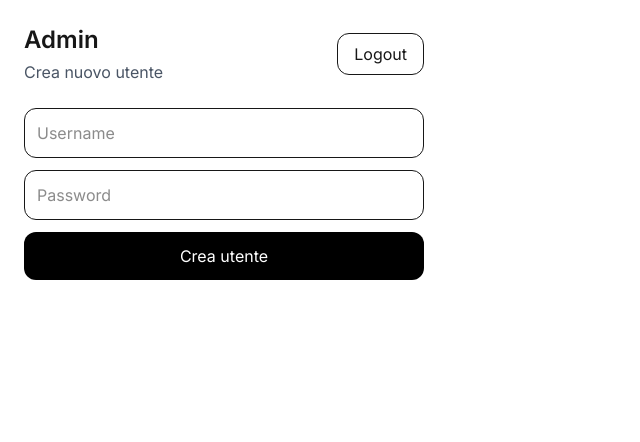
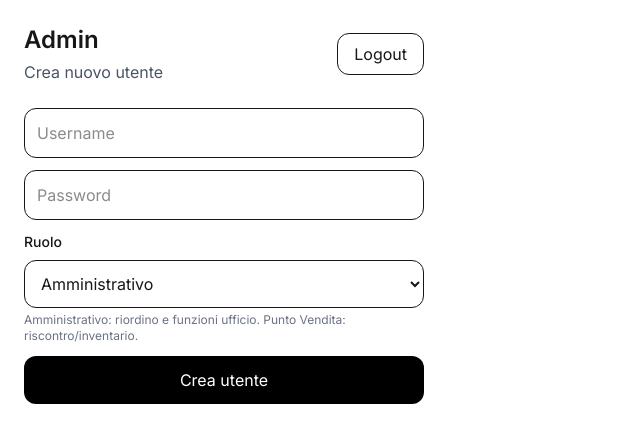
Before and after one commit to tamcri/riordino-bar, a Next.js app: page /admin in a window 1280 px wide. Shown: the top 442 px of the page, without its empty margins (0-640 px from the left). Built offline with nearby package versions, Linux system fonts and the light colour scheme.

Commit message:
Aggiunta ruolo Punto Vendita e pagina dedicata

```diff
--- a/app/admin/page.tsx
+++ b/app/admin/page.tsx
@@ -2,12 +2,16 @@
 
 import { useState } from "react";
 import { useRouter } from "next/navigation";
+
+type CreateRole = "amministrativo" | "punto_vendita";
 
 export default function AdminPage() {
   const router = useRouter();
 
   const [username, setUsername] = useState("");
   const [password, setPassword] = useState("");
+  const [role, setRole] = useState<CreateRole>("amministrativo"); // ✅ default sensato
+
   const [msg, setMsg] = useState<string | null>(null);
   const [loading, setLoading] = useState(false);
 
@@ -25,7 +29,7 @@ export default function AdminPage() {
       const res = await fetch("/api/users/create", {
         method: "POST",
         headers: { "content-type": "application/json" },
-        body: JSON.stringify({ username, password }),
+        body: JSON.stringify({ username, password, role }), // ✅ invio ruolo
       });
 
       const json = await res.json();
@@ -36,7 +40,7 @@ export default function AdminPage() {
 
       setUsername("");
       setPassword("");
-      setMsg("Utente creato con successo");
+      setMsg(`Utente creato con successo (${role === "amministrativo" ? "Amministrativo" : "Punto Vendita"})`);
     } finally {
       setLoading(false);
     }
@@ -50,10 +54,7 @@ export default function AdminPage() {
           <p className="text-gray-600 mt-1">Crea nuovo utente</p>
         </div>
 
-        <button
-          onClick={logout}
-          className="rounded-xl border px-4 py-2 hover:bg-gray-50"
-        >
+        <button onClick={logout} className="rounded-xl border px-4 py-2 hover:bg-gray-50">
           Logout
         </button>
       </div>
@@ -65,6 +66,7 @@ export default function AdminPage() {
           value={username}
           onChange={(e) => setUsername(e.target.value)}
         />
+
         <input
           className="w-full rounded-xl border p-3"
           placeholder="Password"
@@ -72,6 +74,22 @@ export default function AdminPage() {
           value={password}
           onChange={(e) => setPassword(e.target.value)}
         />
+
+        {/* ✅ dropdown ruolo */}
+        <div>
+          <label className="block text-sm font-medium mb-2">Ruolo</label>
+          <select
+            className="w-full rounded-xl border p-3 bg-white"
+            value={role}
+            onChange={(e) => setRole(e.target.value as CreateRole)}
+          >
+            <option value="amministrativo">Amministrativo</option>
+            <option value="punto_vendita">Punto Vendita</option>
+          </select>
+          <p className="text-xs text-gray-500 mt-1">
+            Amministrativo: riordino e funzioni ufficio. Punto Vendita: riscontro/inventario.
+          </p>
+        </div>
 
         <button
           className="w-full rounded-xl bg-black text-white p-3 disabled:opacity-60"
--- a/app/api/auth/login/route.ts
+++ b/app/api/auth/login/route.ts
@@ -2,6 +2,22 @@ import { NextResponse } from "next/server";
 import bcrypt from "bcryptjs";
 import { supabaseAdmin } from "@/lib/supabaseAdmin";
 import { COOKIE_NAME, makeSessionValue } from "@/lib/auth";
+
+type AppRole = "admin" | "amministrativo" | "punto_vendita";
+
+function normalizeRole(role: unknown): AppRole | null {
+  const r = String(role ?? "").trim().toLowerCase();
+  if (r === "admin") return "admin";
+  if (r === "amministrativo") return "amministrativo";
+  if (r === "punto_vendita") return "punto_vendita";
+  return null;
+}
+
+function roleHome(role: AppRole): string {
+  if (role === "admin") return "/admin";
+  if (role === "amministrativo") return "/user"; // riordino
+  return "/pv"; // punto vendita (inventario) - lo faremo dopo
+}
 
 export async function POST(req: Request) {
   const { username, password } = await req.json();
@@ -17,15 +33,29 @@ export async function POST(req: Request) {
     .limit(1);
 
   if (error) return NextResponse.json({ ok: false, error: error.message }, { status: 500 });
-  if (!data || data.length === 0) return NextResponse.json({ ok: false, error: "Utente non trovato" }, { status: 401 });
+  if (!data || data.length === 0)
+    return NextResponse.json({ ok: false, error: "Utente non trovato" }, { status: 401 });
 
   const user = data[0];
   const ok = await bcrypt.compare(password, user.password_hash);
   if (!ok) return NextResponse.json({ ok: false, error: "Password errata" }, { status: 401 });
 
-  const sessionValue = makeSessionValue({ username: user.username, role: user.role });
+  const role = normalizeRole(user.role);
+  if (!role) {
+    return NextResponse.json(
+      { ok: false, error: "Ruolo utente non valido. Contatta l'amministratore." },
+      { status: 500 }
+    );
+  }
 
-  const res = NextResponse.json({ ok: true, role: user.role });
+  const sessionValue = makeSessionValue({ username: user.username, role });
+
+  const res = NextResponse.json({
+    ok: true,
+    role,
+    redirectTo: roleHome(role), // ✅ utile per il client
+  });
+
   res.cookies.set({
     name: COOKIE_NAME,
     value: sessionValue,
--- a/app/api/users/create/route.ts
+++ b/app/api/users/create/route.ts
@@ -2,6 +2,20 @@ import { NextResponse } from "next/server";
 import bcrypt from "bcryptjs";
 import { supabaseAdmin } from "@/lib/supabaseAdmin";
 import { COOKIE_NAME, parseSessionValue } from "@/lib/auth";
+
+type CreateUserBody = {
+  username?: string;
+  password?: string;
+  role?: "amministrativo" | "punto_vendita";
+};
+
+function normalizeRole(role?: string): "amministrativo" | "punto_vendita" | null {
+  if (!role) return null;
+  const r = String(role).trim().toLowerCase();
+  if (r === "amministrativo") return "amministrativo";
+  if (r === "punto_vendita") return "punto_vendita";
+  return null;
+}
 
 export async function POST(req: Request) {
   const cookie = req.headers.get("cookie") || "";
@@ -16,10 +30,23 @@ export async function POST(req: Request) {
     return NextResponse.json({ ok: false, error: "Non autorizzato" }, { status: 401 });
   }
 
-  const { username, password } = await req.json();
+  const body = (await req.json()) as CreateUserBody;
+  const username = body.username?.trim();
+  const password = body.password;
+  const role = normalizeRole(body.role);
 
   if (!username || !password) {
-    return NextResponse.json({ ok: false, error: "Username e password obbligatori" }, { status: 400 });
+    return NextResponse.json(
+      { ok: false, error: "Username e password obbligatori" },
+      { status: 400 }
+    );
+  }
+
+  if (!role) {
+    return NextResponse.json(
+      { ok: false, error: "Ruolo non valido. Usa: amministrativo o punto_vendita." },
+      { status: 400 }
+    );
   }
 
   const password_hash = await bcrypt.hash(password, 10);
@@ -27,7 +54,7 @@ export async function POST(req: Request) {
   const { error } = await supabaseAdmin.from("app_users").insert({
     username,
     password_hash,
-    role: "user",
+    role, // ✅ ora lo salviamo davvero
   });
 
   if (error) {
--- /dev/null
+++ b/app/pv/page.tsx
@@ -0,0 +1,48 @@
+"use client";
+
+import { useRouter } from "next/navigation";
+
+export default function PuntoVenditaPage() {
+  const router = useRouter();
+
+  async function logout() {
+    await fetch("/api/auth/logout", { method: "POST" });
+    router.push("/login");
+  }
+
+  return (
+    <main className="p-6 max-w-4xl">
+      <div className="flex items-center justify-between">
+        <div>
+          <h1 className="text-2xl font-semibold">Punto Vendita</h1>
+          <p className="text-gray-600 mt-1">
+            Sezione dedicata al riscontro merce e all’inventario.
+          </p>
+        </div>
+
+        <button
+          onClick={logout}
+          className="rounded-xl border px-4 py-2 hover:bg-gray-50"
+        >
+          Logout
+        </button>
+      </div>
+
+      <div className="mt-8 rounded-2xl border p-6 bg-gray-50">
+        <h2 className="text-lg font-medium mb-2">Inventario</h2>
+        <p className="text-gray-700">
+          Qui potrai:
+        </p>
+        <ul className="list-disc ml-6 mt-2 text-gray-700">
+          <li>Effettuare il riscontro della merce in arrivo</li>
+          <li>Gestire l’inventario del punto vendita</li>
+          <li>Segnalare discrepanze o mancanze</li>
+        </ul>
+
+        <p className="text-sm text-gray-500 mt-4">
+          Funzionalità in arrivo.
+        </p>
+      </div>
+    </main>
+  );
+}
--- a/lib/auth.ts
+++ b/lib/auth.ts
@@ -2,9 +2,11 @@ import crypto from "crypto";
 
 export const COOKIE_NAME = "rb_session";
 
+export type SessionRole = "admin" | "amministrativo" | "punto_vendita";
+
 export type SessionData = {
   username: string;
-  role: "admin" | "user";
+  role: SessionRole;
   iat: number;
 };
 
@@ -31,7 +33,13 @@ export function parseSessionValue(value?: string | null): SessionData | null {
 
   try {
     const json = Buffer.from(b64, "base64url").toString("utf8");
-    return JSON.parse(json) as SessionData;
+    const parsed = JSON.parse(json) as SessionData;
+
+    // ✅ hardening: evita ruoli "sporchi" da cookie vecchi o manomessi
+    if (!parsed?.username) return null;
+    if (!["admin", "amministrativo", "punto_vendita"].includes(parsed.role)) return null;
+
+    return parsed;
   } catch {
     return null;
   }
--- /dev/null
+++ b/middleware.ts
@@ -0,0 +1,72 @@
+import { NextResponse } from "next/server";
+import type { NextRequest } from "next/server";
+import { COOKIE_NAME, parseSessionValue } from "@/lib/auth";
+
+function getSession(req: NextRequest) {
+  const cookie = req.cookies.get(COOKIE_NAME)?.value;
+  return parseSessionValue(cookie);
+}
+
+export function middleware(req: NextRequest) {
+  const { pathname } = req.nextUrl;
+
+  // Lascia passare file statici e API
+  if (
+    pathname.startsWith("/_next") ||
+    pathname.startsWith("/favicon") ||
+    pathname.startsWith("/api")
+  ) {
+    return NextResponse.next();
+  }
+
+  // Rotte pubbliche
+  if (pathname === "/" || pathname.startsWith("/login")) {
+    return NextResponse.next();
+  }
+
+  const session = getSession(req);
+
+  // Se non loggato, fuori da tutte le pagine protette
+  if (!session) {
+    const url = req.nextUrl.clone();
+    url.pathname = "/login";
+    return NextResponse.redirect(url);
+  }
+
+  // ADMIN area
+  if (pathname.startsWith("/admin")) {
+    if (session.role !== "admin") {
+      const url = req.nextUrl.clone();
+      url.pathname = "/login";
+      return NextResponse.redirect(url);
+    }
+    return NextResponse.next();
+  }
+
+  // RIORDINO (ufficio)
+  if (pathname.startsWith("/user")) {
+    if (session.role !== "admin" && session.role !== "amministrativo") {
+      const url = req.nextUrl.clone();
+      url.pathname = "/login";
+      return NextResponse.redirect(url);
+    }
+    return NextResponse.next();
+  }
+
+  // PUNTO VENDITA (inventario) - lo implementeremo dopo
+  if (pathname.startsWith("/pv")) {
+    if (session.role !== "admin" && session.role !== "punto_vendita") {
+      const url = req.nextUrl.clone();
+      url.pathname = "/login";
+      return NextResponse.redirect(url);
+    }
+    return NextResponse.next();
+  }
+
+  // Tutto il resto: permetti
+  return NextResponse.next();
+}
+
+export const config = {
+  matcher: ["/((?!_next/static|_next/image|favicon.ico).*)"],
+};
```
